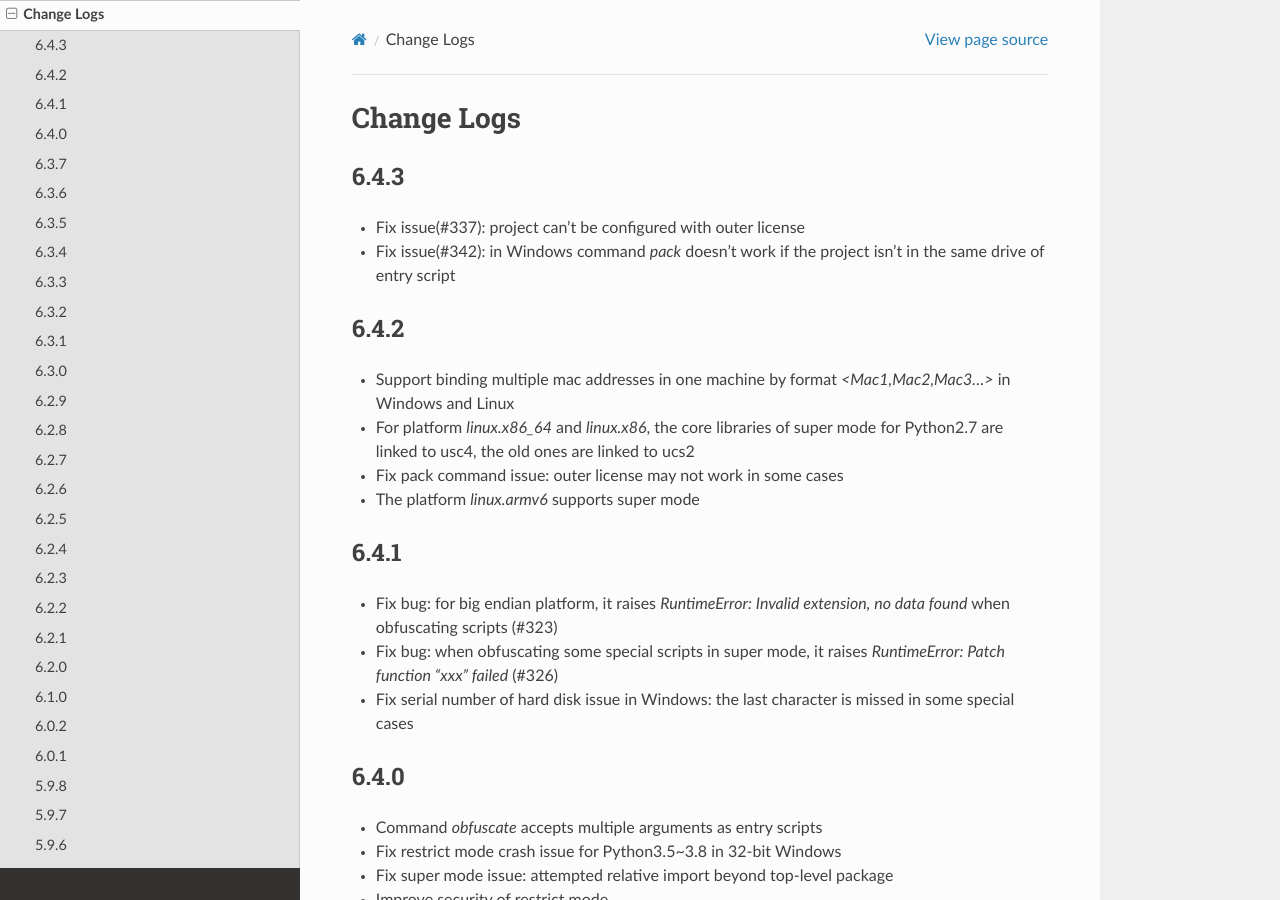
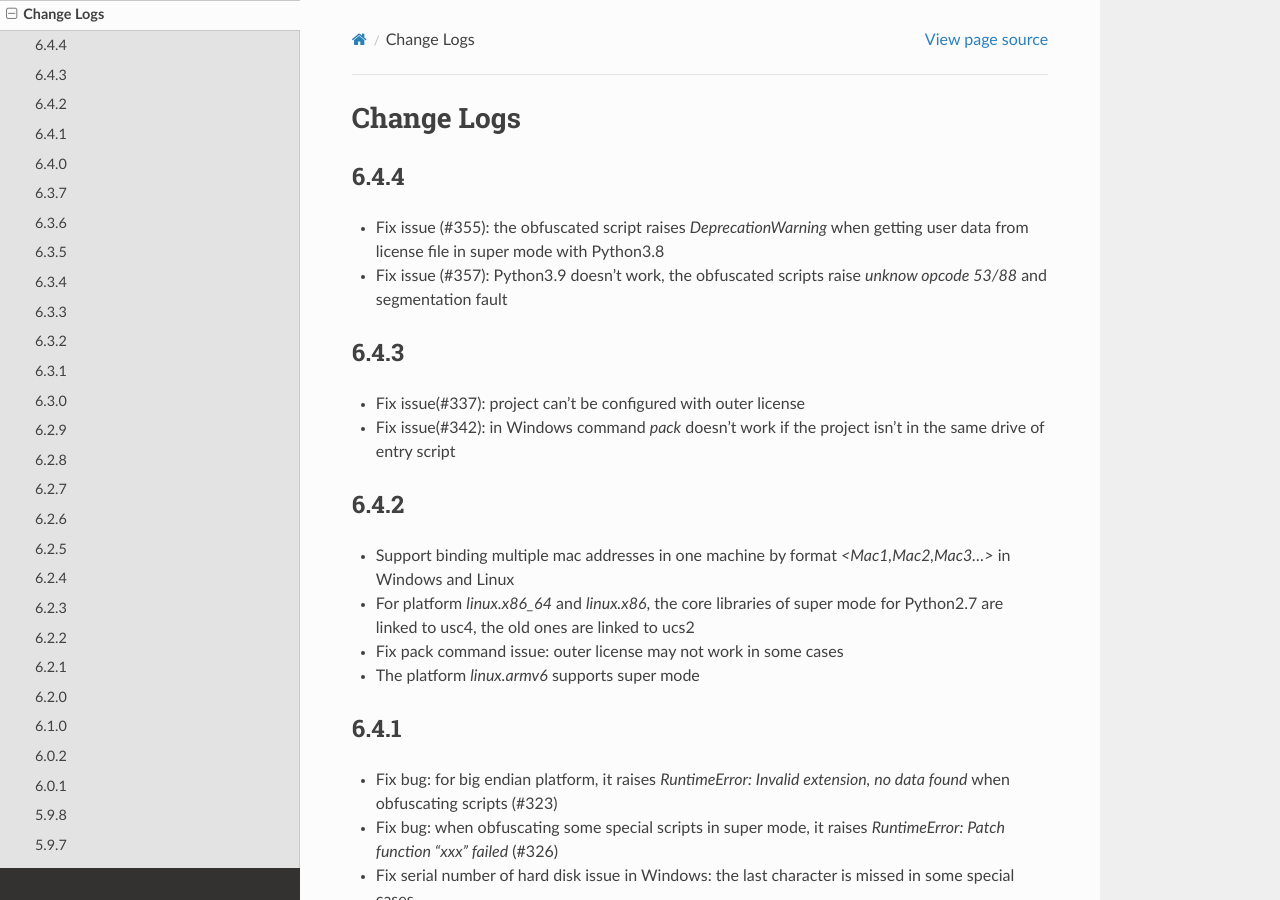
Before and after one commit to dashingsoft/pyarmor, a Sphinx documentation site: the page built from docs/change-logs.rst, in a window 1280 px wide and 900 px high. Built offline with Sphinx 7.4.7 and the Read the Docs theme 2.0.0, drawn with Linux system fonts in a browser that asks for light colours.

Commit message:
Add change logs

```diff
--- a/docs/change-logs.rst
+++ b/docs/change-logs.rst
@@ -2,6 +2,13 @@
 
 Change Logs
 ===========
+
+6.4.4
+-----
+* Fix issue (#355): the obfuscated script raises `DeprecationWarning` when
+  getting user data from license file in super mode with Python3.8
+* Fix issue (#357): Python3.9 doesn't work, the obfuscated scripts raise `unknow
+  opcode 53/88` and segmentation fault
 
 6.4.3
 -----
```
